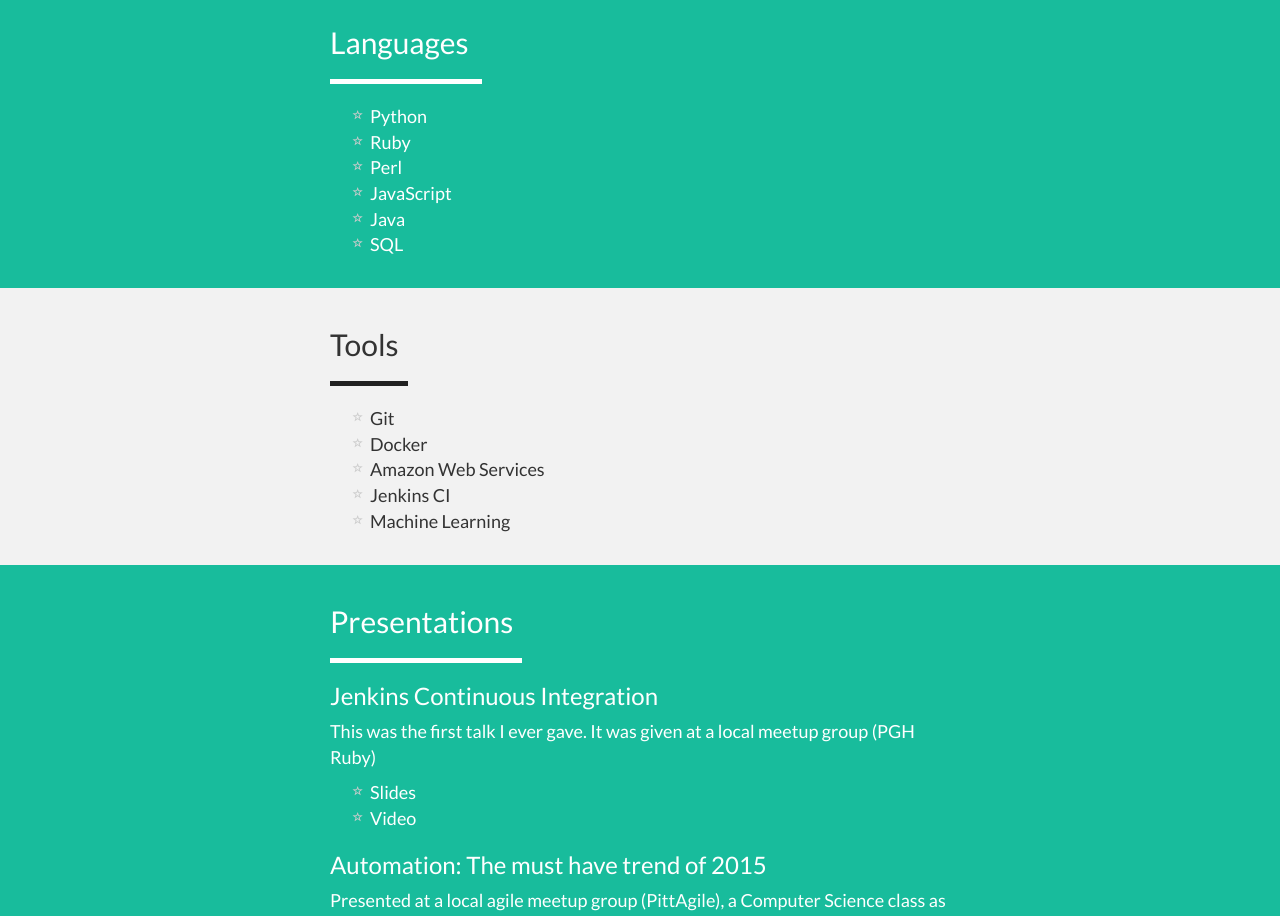
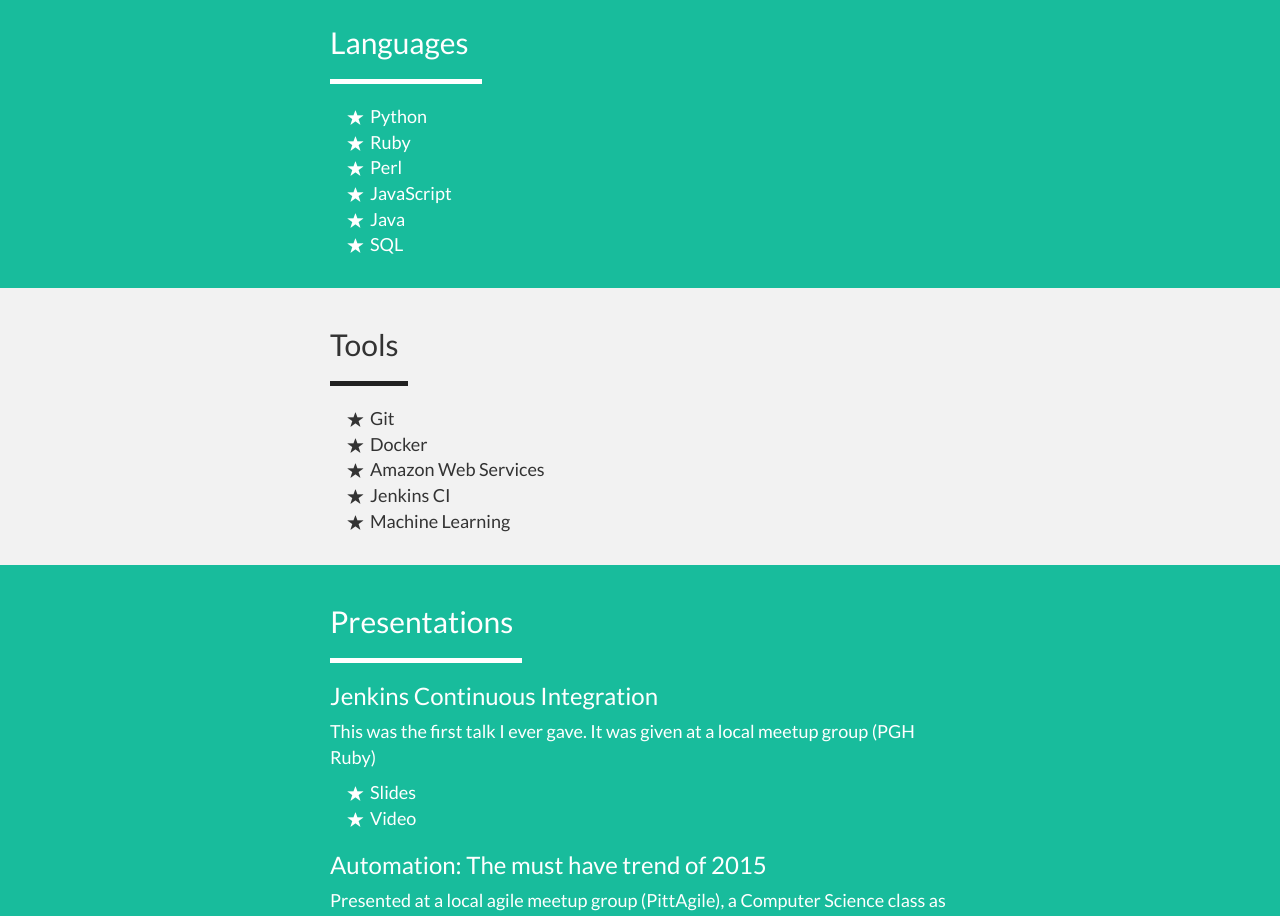
Before and after one commit to TheJefe/thejefe.github.io, a Jekyll site: the page built from index.html, in a window 1280 px wide and 1400 px high, scrolled down 206 px. Shown: the part 236-1152 px from the top of the window. Built offline with Jekyll 4.4.1, drawn with Linux system fonts in a browser that asks for light colours; nearby versions of some CDN libraries; library files that are not in the unit come from our copies.

Commit message:
Fill-in the star bullets

```diff
--- a/css/style.scss
+++ b/css/style.scss
@@ -98,13 +98,13 @@
 
 li:before {
     /*Using a Bootstrap glyphicon as the bullet point*/
-    content: "\e007";
+    content: "\e006";
     font-family: 'Glyphicons Halflings';
-    font-size: 10px;
+    font-size: 16px;
     float: left;
     margin-top: 4px;
-    margin-left: -17px;
-    color: #CCCCCC;
+    margin-left: -22px;
+    color: #333333;
 }
 
 hr{
@@ -128,3 +128,7 @@
 div.section:nth-child(odd) a{
     color: white;
 }
+
+div.section:nth-child(odd) li:before{
+    color: white;
+}
```
